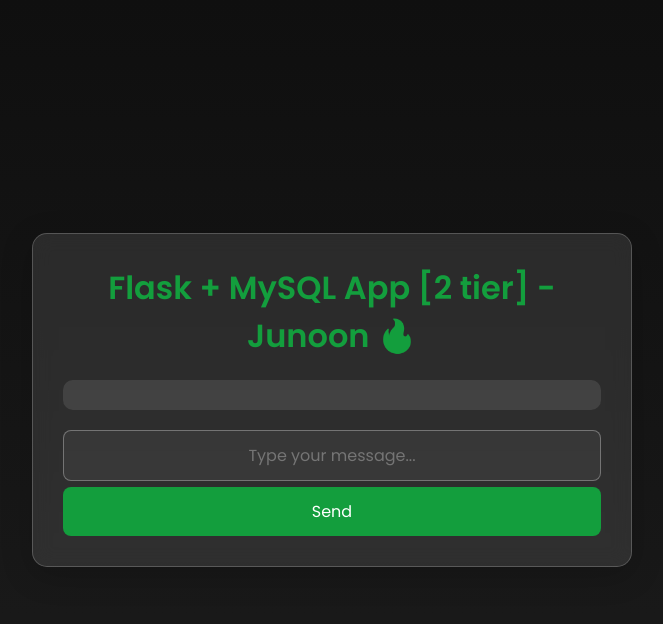
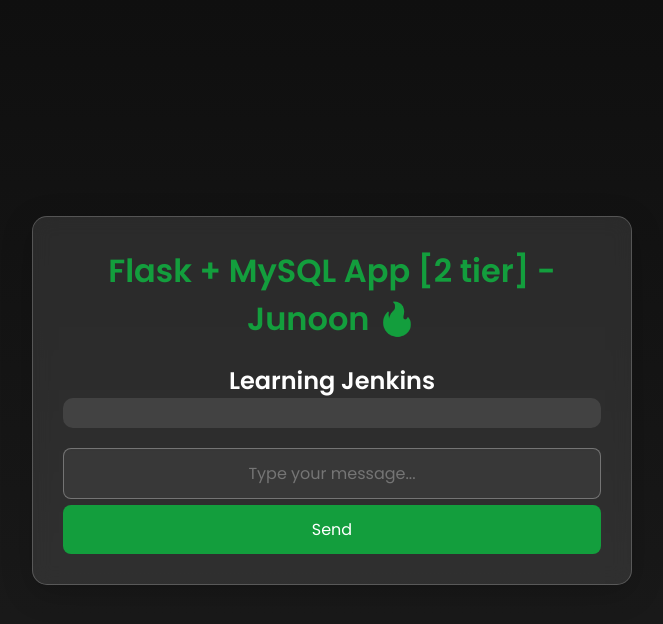
Before and after one commit to ankittripathidevs/two-tier-flask-app, a Flask app: page / in a window 1280 px wide. Shown: the top 624 px of the page, without its empty margins (308-971 px from the left). Run offline with Flask 2, Linux system fonts and the light colour scheme; data that the repository does not hold is empty; some libraries are stand-ins or nearby versions.

Commit message:
Add heading for Jenkins learning section

```diff
--- a/templates/index.html
+++ b/templates/index.html
@@ -135,6 +135,7 @@
   <body>
     <div class="container">
       <h1>Flask + MySQL App [2 tier] - Junoon 🔥</h1>
+      <h2>Learning Jenkins</h2>
 
       <div class="messages">
         {% for message in messages %}
```
